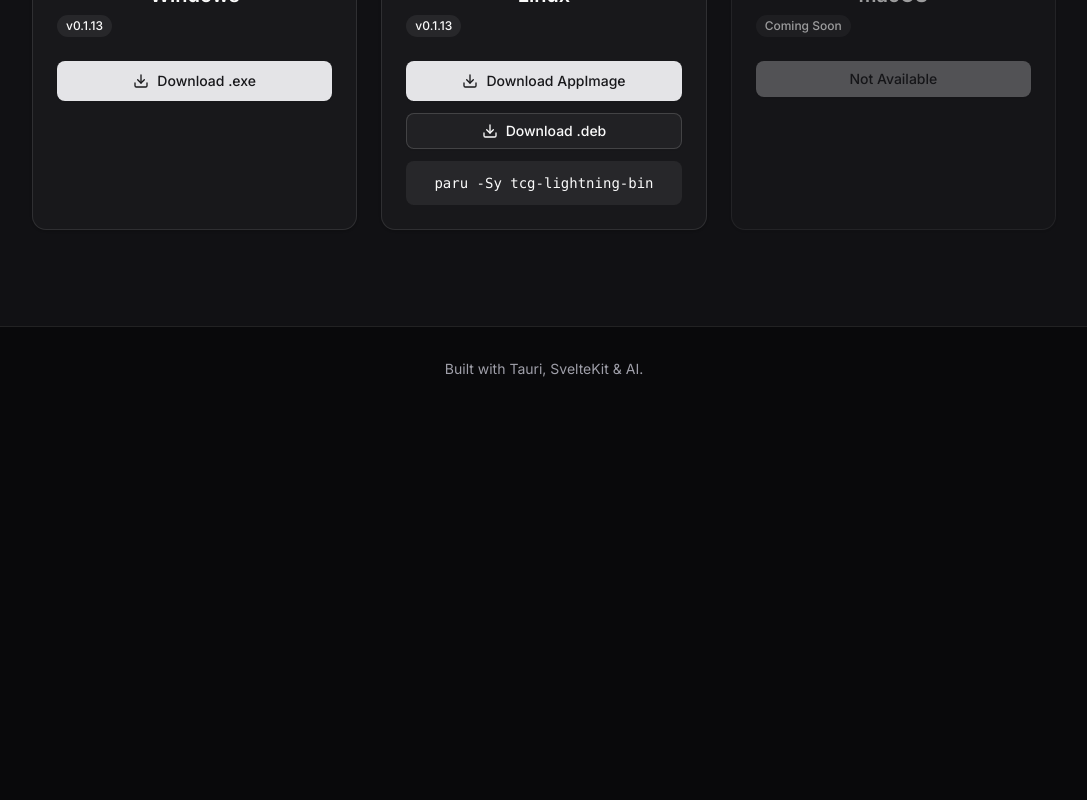
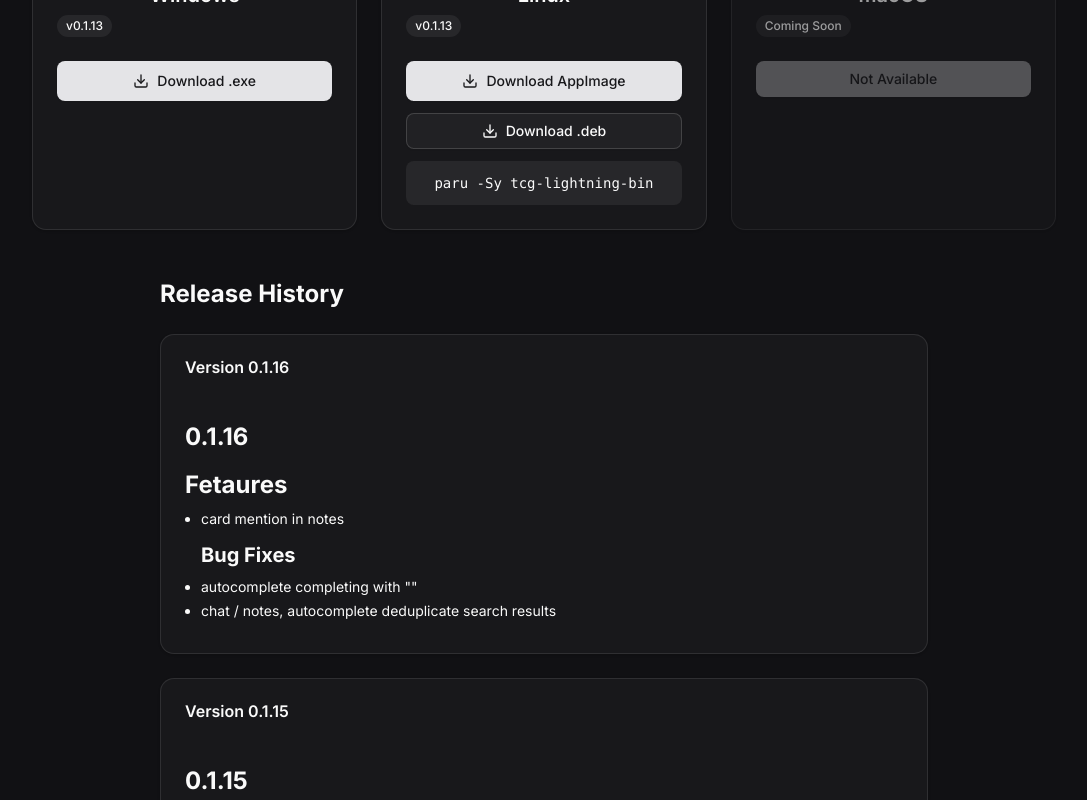
Before and after one commit to Dimfred/tcg-lightning, a SvelteKit app: page / in a window 1280 px wide. Shown: the part 2000-2800 px from the top of the page, without its empty margins (96-1183 px from the left). Before the commit the page ends 2411 px from the top, so only its background shows below. Built offline with nearby package versions, Linux system fonts and the light colour scheme.

Commit message:
fix: download section

```diff
--- a/src/lib/components/DownloadSection.svelte
+++ b/src/lib/components/DownloadSection.svelte
@@ -14,9 +14,10 @@
   type Props = {
     version: string;
     releaseNotes?: string;
+    allReleaseNotes?: Array<{ version: string; content: string }>;
   };
 
-  let { version, releaseNotes }: Props = $props();
+  let { version, releaseNotes, allReleaseNotes = [] }: Props = $props();
 
   // Link to the latest release page - GitHub will redirect to the actual download
   const latestReleasePage =
@@ -137,19 +138,43 @@
     <!-- Release Notes (desktop only) -->
     {#if releaseNotes}
       <div class="hidden md:block mt-12 max-w-3xl mx-auto">
-        <h3 class="text-2xl font-bold mb-4">Release Notes - v{version}</h3>
+        <h3 class="text-2xl font-bold mb-4">Latest Release - v{version}</h3>
         <Card.Root>
           <Card.Content class="markdown-content pt-6">
             {@html releaseNotes}
           </Card.Content>
         </Card.Root>
+      </div>
+    {/if}
+
+    <!-- All Release Notes (desktop only) -->
+    {#if allReleaseNotes.length > 0}
+      <div class="hidden md:block mt-12 max-w-3xl mx-auto">
+        <h3 class="text-2xl font-bold mb-6">Release History</h3>
+        <div class="space-y-6">
+          {#each allReleaseNotes as release}
+            <Card.Root>
+              <Card.Header>
+                <Card.Title class="flex items-center gap-2">
+                  Version {release.version}
+                  {#if release.version === version}
+                    <Badge variant="default" class="ml-2">Latest</Badge>
+                  {/if}
+                </Card.Title>
+              </Card.Header>
+              <Card.Content class="markdown-content">
+                {@html release.content}
+              </Card.Content>
+            </Card.Root>
+          {/each}
+        </div>
         <a
           href="https://github.com/dimfred/tcg-lightning/releases"
           target="_blank"
           rel="noopener noreferrer"
-          class="inline-flex items-center gap-2 mt-4 text-primary hover:underline"
+          class="inline-flex items-center gap-2 mt-6 text-primary hover:underline"
         >
-          View all releases
+          View releases on GitHub
           <ExternalLink class="size-4" />
         </a>
       </div>
--- a/src/routes/+page.server.ts
+++ b/src/routes/+page.server.ts
@@ -1,11 +1,29 @@
 import type { PageServerLoad } from "./$types";
 import { readdir, readFile } from "fs/promises";
 import { join } from "path";
+
+function markdownToHtml(content: string): string {
+  return content
+    .replace(/^### (.*$)/gm, "<h3>$1</h3>")
+    .replace(/^## (.*$)/gm, "<h2>$1</h2>")
+    .replace(/^# (.*$)/gm, "<h1>$1</h1>")
+    .replace(/\*\*(.*?)\*\*/g, "<strong>$1</strong>")
+    .replace(/\*(.*?)\*/g, "<em>$1</em>")
+    .replace(/`(.*?)`/g, "<code>$1</code>")
+    .replace(/^- (.*$)/gm, "<li>$1</li>")
+    .replace(/(<li>.*<\/li>)/s, "<ul>$1</ul>")
+    .replace(/\n\n/g, "</p><p>")
+    .replace(/^(.+)$/gm, (match) => {
+      if (match.startsWith("<")) return match;
+      return `<p>${match}</p>`;
+    });
+}
 
 export const load: PageServerLoad = async () => {
   // Get the latest version from releases directory
   let version = "0.1.13"; // Default fallback
   let releaseNotes = "";
+  const allReleaseNotes: Array<{ version: string; content: string }> = [];
 
   try {
     const releasesDir = "releases";
@@ -37,33 +55,56 @@ export const load: PageServerLoad = async () => {
     // Use default version if releases directory doesn't exist
   }
 
-  // Read release notes
+  // Read the latest release notes
   try {
     const notesPath = join("notes", `${version}.md`);
     const content = await readFile(notesPath, "utf-8");
     if (content.trim()) {
-      // Simple markdown to HTML conversion
-      releaseNotes = content
-        .replace(/^### (.*$)/gm, "<h3>$1</h3>")
-        .replace(/^## (.*$)/gm, "<h2>$1</h2>")
-        .replace(/^# (.*$)/gm, "<h1>$1</h1>")
-        .replace(/\*\*(.*?)\*\*/g, "<strong>$1</strong>")
-        .replace(/\*(.*?)\*/g, "<em>$1</em>")
-        .replace(/`(.*?)`/g, "<code>$1</code>")
-        .replace(/^- (.*$)/gm, "<li>$1</li>")
-        .replace(/(<li>.*<\/li>)/s, "<ul>$1</ul>")
-        .replace(/\n\n/g, "</p><p>")
-        .replace(/^(.+)$/gm, (match) => {
-          if (match.startsWith("<")) return match;
-          return `<p>${match}</p>`;
-        });
+      releaseNotes = markdownToHtml(content);
     }
   } catch (e) {
     // No release notes available
   }
 
+  // Read all release notes from the notes directory
+  try {
+    const notesDir = "notes";
+    const noteFiles = await readdir(notesDir);
+
+    // Get all .md files and extract versions
+    const noteVersions = noteFiles
+      .filter((f) => f.endsWith(".md"))
+      .map((f) => f.replace(".md", ""))
+      .sort((a, b) => {
+        const [aMajor, aMinor, aPatch] = a.split(".").map(Number);
+        const [bMajor, bMinor, bPatch] = b.split(".").map(Number);
+        if (aMajor !== bMajor) return bMajor - aMajor;
+        if (aMinor !== bMinor) return bMinor - aMinor;
+        return bPatch - aPatch;
+      });
+
+    // Read content for each version
+    for (const ver of noteVersions) {
+      try {
+        const notesPath = join(notesDir, `${ver}.md`);
+        const content = await readFile(notesPath, "utf-8");
+        if (content.trim()) {
+          allReleaseNotes.push({
+            version: ver,
+            content: markdownToHtml(content),
+          });
+        }
+      } catch (e) {
+        // Skip if file can't be read
+      }
+    }
+  } catch (e) {
+    // Notes directory doesn't exist
+  }
+
   return {
     version,
     releaseNotes,
+    allReleaseNotes,
   };
 };
--- a/src/routes/+page.svelte
+++ b/src/routes/+page.svelte
@@ -12,4 +12,8 @@
 
 <Hero />
 <AboutSection />
-<DownloadSection version={data.version} releaseNotes={data.releaseNotes} />
+<DownloadSection
+  version={data.version}
+  releaseNotes={data.releaseNotes}
+  allReleaseNotes={data.allReleaseNotes}
+/>
```
Also changed, not shown: 20 other files (tests, documents, lock files or other folders).
